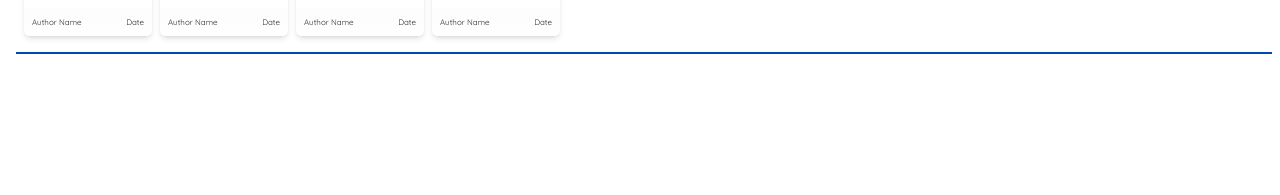
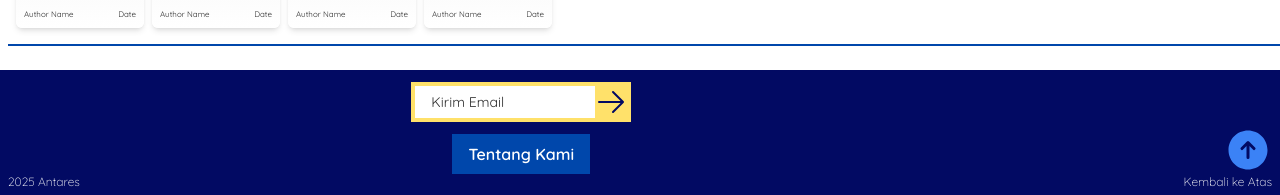
Before and after one commit to jakapaw/antares-blog-client, a Next.js app: page / in a window 1280 px wide. Shown: the part 1002-1197 px from the top of the page. Before the commit the page ends 1064 px from the top, so only its background shows below. Built offline with nearby package versions, Linux system fonts and the light colour scheme.

Commit message:
Implement UI Footer in HomePage

```diff
--- /dev/null
+++ b/src/app/(home)/FooterPrimary.tsx
@@ -0,0 +1,27 @@
+'use client';
+
+import { ArrowRightIcon, ArrowUpCircleIcon } from "@heroicons/react/24/solid";
+
+export default function FooterPrimary() {
+  return (
+    <div className="p-2 mt-6 bg-primary grid grid-cols-[1fr 2fr 1fr] grid-rows-2">
+      <button
+        className="mx-auto col-start-1 col-end-2 flex items-center border-4 border-secondary hover:border-secondaryActive bg-white w-[220px] h-10 mt-1 mb-3 group"
+        onClick={() => window.open("mailto:fingermadness8@gmail.com")}>
+        <span className="flex-grow border-secondary text-sm text-start ml-4">Kirim Email</span>
+        <ArrowRightIcon className="size-full basis-8 self-end bg-secondary text-primary font-bold group-hover:bg-secondaryActive group-hover:border-secondaryActive" />
+      </button>
+      <span className="col-end-1 font-light text-white text-sm flex items-end text-xs">2025 Antares</span>
+      <button
+        className="mx-auto h-fit col-start-1 col-end-2 bg-cobalt p-2 px-4 font-semibold text-white hover:bg-[#005AD9] max-w-[150px]">
+        Tentang Kami
+      </button>
+      <button
+        className="flex flex-col justify-end items-end text-white font-light text-sm col-start-3 row-start-1 row-end-3 size-full"
+        onClick={() => window.scrollTo({ top: 0, behavior: 'smooth' })}>
+        <ArrowUpCircleIcon className="size-12 text-blue-500" />
+        <span className="text-xs">Kembali ke Atas</span>
+      </button>
+    </div>
+  )
+}
--- a/src/app/(home)/HomeHeader.tsx
+++ b/src/app/(home)/HomePrimary.tsx
@@ -5,7 +5,7 @@ import clsx from "clsx";
 import Image from "next/image";
 import { useEffect, useRef, useState } from "react";
 
-export default function HomeHeader() {
+export default function HeaderPrimary() {
   const [isSidebarActive, setIsSidebarActive] = useState(false);
 
   return (
@@ -27,11 +27,13 @@ function SearchBar() {
   const icon = useRef(null);
 
   useEffect(() => {
-    inputBar.current!.addEventListener('focusin', () => {
-      icon.current!.style.display = 'none';
+    const ibar: HTMLElement = inputBar.current!;
+    const ic: HTMLElement = icon.current!;
+    ibar.addEventListener('focusin', () => {
+      ic.style.display = 'none';
     });
-    inputBar.current!.addEventListener('focusout', () => {
-      icon.current!.style.display = 'inline';
+    ibar.addEventListener('focusout', () => {
+      ic.style.display = 'inline';
     });
   });
 
--- a/src/app/(home)/page.tsx
+++ b/src/app/(home)/page.tsx
@@ -1,12 +1,13 @@
-import HomeHeader from "./HomeHeader";
+import FooterPrimary from "./FooterPrimary";
+import HeaderPrimary from "./HomePrimary";
 import TopicsOverview from "./TopicsOverview";
 
 export default function HomePage() {
   return (
-    <>
-      <HomeHeader />
+    <div>
+      <HeaderPrimary />
       <TopicsOverview />
-      {/* <FooterPrimary /> */}
-    </>
+      <FooterPrimary />
+    </div>
   );
 }
--- a/src/app/layout.tsx
+++ b/src/app/layout.tsx
@@ -7,7 +7,7 @@ export default function RootLayout({
 }>) {
   return (
     <html lang="en">
-      <body className='p-2'>
+      <body>
         {children}
       </body>
     </html>
```
